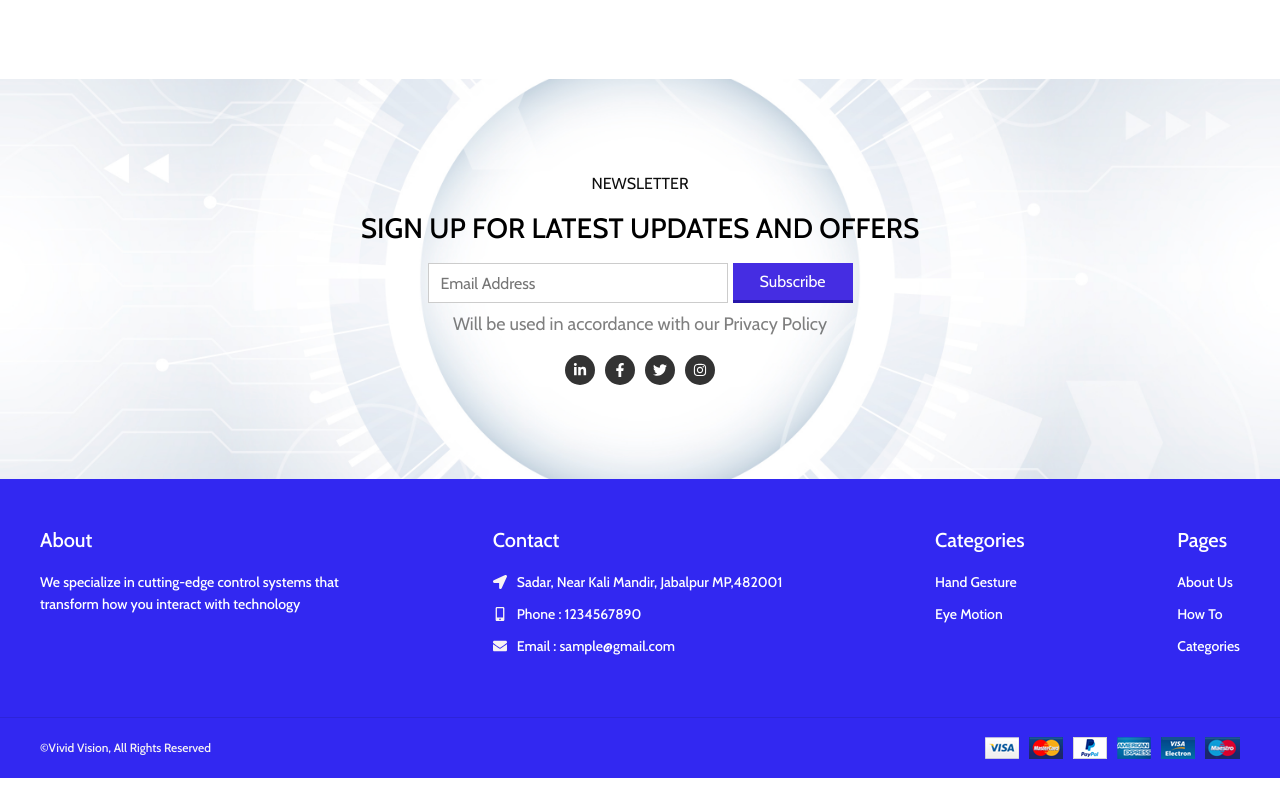
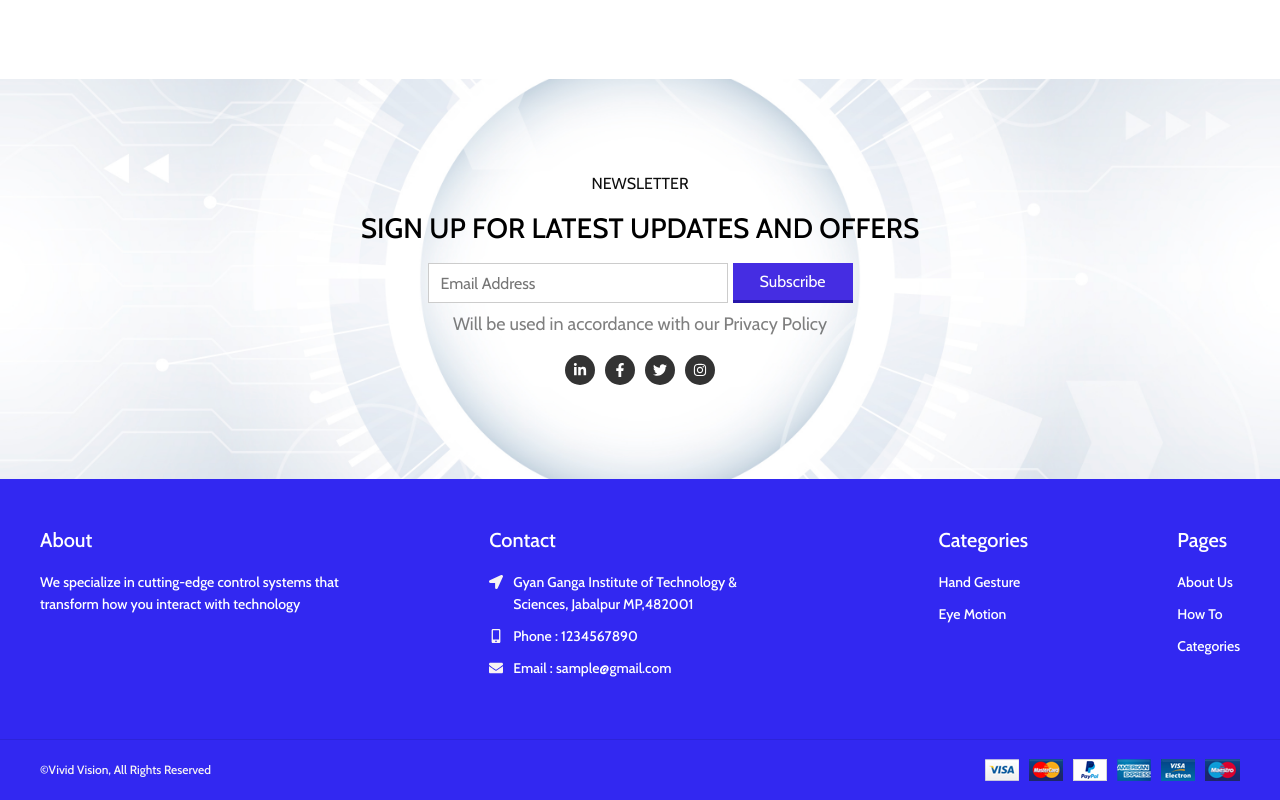
Before and after one commit to Shekhar-Sudhanshu/Vivid-Vision, a React (Create React App) app: page /product/1 in a window 1280 px wide. Shown: the part 1309-2109 px from the top of the page. Before the commit the page ends 2087 px from the top, so only its background shows below. Built offline with nearby package versions, Linux system fonts and the light colour scheme.

Commit message:
Updated footer

```diff
--- a/src/components/Footer/Footer.jsx
+++ b/src/components/Footer/Footer.jsx
@@ -16,7 +16,7 @@ const Footer = () => {
                 <div className="c-items">
                     <FaLocationArrow/>
                     <div className="fottext">
-                        Sadar, Near Kali Mandir, Jabalpur MP,482001
+                        Gyan Ganga Institute of Technology & Sciences, Jabalpur MP,482001
                     </div>
                 </div>
                 <div className="c-items">
```
